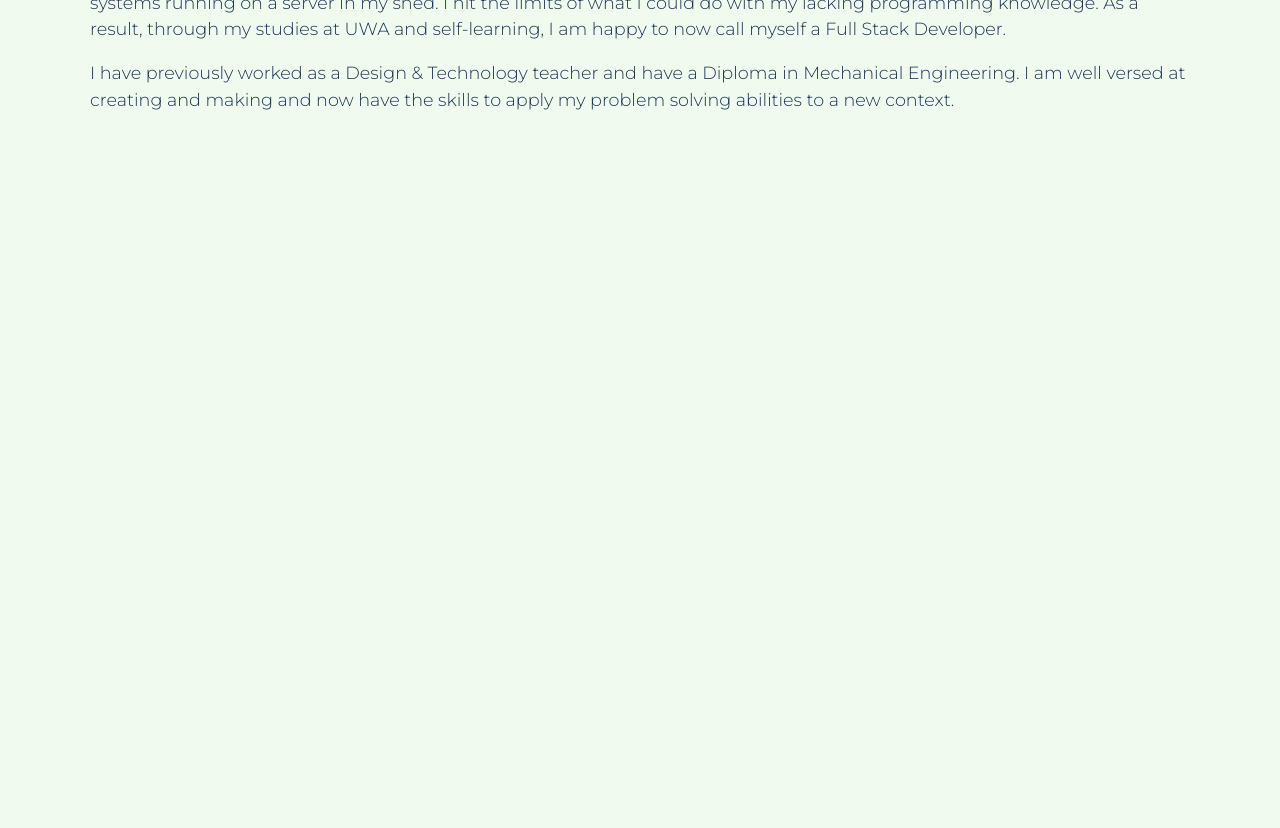
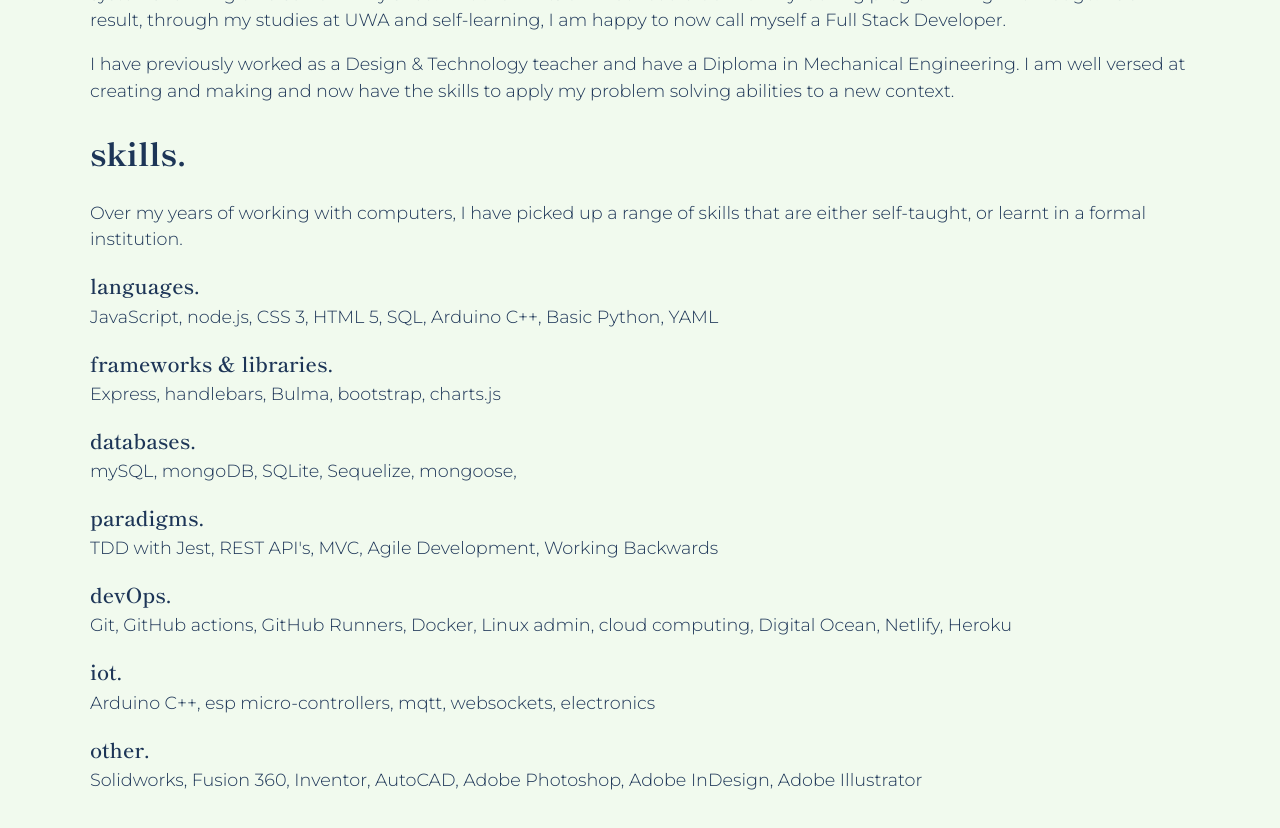
Before and after one commit to daveholst/portfolio-react, a React (Create React App) app: page / in a window 1280 px wide. Shown: the part 1100-1928 px from the top of the page. Before the commit the page ends 1249 px from the top, so only its background shows below. Built offline with nearby package versions, Linux system fonts and the light colour scheme; the HTML template or start-up script is replaced by a standard one.

Commit message:
sticky navbar functioning correctly, about h2 margins are now calculated

```diff
--- a/package.json
+++ b/package.json
@@ -8,6 +8,7 @@
     "@testing-library/react": "^11.1.0",
     "@testing-library/user-event": "^12.1.10",
     "gh-pages": "^3.2.3",
+    "prop-types": "^15.7.2",
     "react": "^17.0.2",
     "react-dom": "^17.0.2",
     "react-scripts": "4.0.3",
--- a/src/App.jsx
+++ b/src/App.jsx
@@ -1,22 +1,46 @@
+import React, { useState, useEffect } from 'react';
+
 import Header from './components/Header';
 import Hero from './components/Hero';
 import Navbar from './components/Navbar';
 import About from './components/About';
+import Skills from './components/Skills';
 
 import './app.css';
 import './styles/header.css';
 import './styles/hero.css';
 
 function App() {
+  // set a state to track Y axis/offset
+  const [navIsSticky, setNavIsSticky] = useState(false);
+
+  // bind event listener to state managment with useEffect hook
+  useEffect(() => {
+    // get navbar height
+    const navbarHeight = window.document.getElementById('navbar').clientHeight;
+    window.onscroll = () => {
+      console.log('pageYOffset', window.pageYOffset);
+      console.log('innerHeight', window.innerHeight);
+      if (window.pageYOffset >= window.innerHeight - navbarHeight) {
+        setNavIsSticky(true);
+      } else {
+        setNavIsSticky(false);
+      }
+      // setYOffset(window.pageYOffset);
+      console.log(window.pageYOffset);
+    };
+  }, []);
+
   return (
     <main>
       <section id="home" className="landing-page-container">
         <Header />
         <Hero />
-        <Navbar />
+        <Navbar navIsSticky={navIsSticky} />
       </section>
       <div className="page-content">
-        <About />
+        <About navIsSticky={navIsSticky} />
+        <Skills />
       </div>
     </main>
   );
--- a/src/components/About.jsx
+++ b/src/components/About.jsx
@@ -1,11 +1,20 @@
 import React from 'react';
-import '../styles/about.css';
+import PropTypes from 'prop-types';
 
-function About() {
+// import '../styles/about.css';
+
+function About({ navIsSticky }) {
   return (
     <section id="about-section">
       {/* <a className="anchor" id="about"> */}
-      <h2 id="about">about.</h2>
+      <h2
+        id="about"
+        style={{
+          marginTop: navIsSticky ? '7vh' : '2vh',
+        }}
+      >
+        about.
+      </h2>
       {/* </a> */}
       <p>
         I'm a 32 years old country kid with a passion for technology and the
@@ -36,4 +45,9 @@
   );
 }
 
+// add proptype to stop linter from yelling!
+About.propTypes = {
+  navIsSticky: PropTypes.bool,
+};
+
 export default About;
--- a/src/components/Navbar.jsx
+++ b/src/components/Navbar.jsx
@@ -1,9 +1,12 @@
-import React from 'react';
+import React, { useEffect, useState } from 'react';
+import PropTypes from 'prop-types';
 import '../styles/navbar.css';
 
-function Navbar() {
+function Navbar({ navIsSticky }) {
+  // const { navIsSticky } = props;
+
   return (
-    <nav id="navbar">
+    <nav className={navIsSticky ? 'sticky' : ''} id="navbar">
       <a href="#home"> ~/home </a>
       <a href="#about"> ~/about</a>
       <a href="#skills"> ~/skills</a>
@@ -14,4 +17,9 @@
   );
 }
 
+// add proptype to stop linter from yelling!
+Navbar.propTypes = {
+  navIsSticky: PropTypes.bool,
+};
+
 export default Navbar;
--- /dev/null
+++ b/src/components/Skills.jsx
@@ -0,0 +1,45 @@
+import React from 'react';
+// import '../styles/about.css';
+
+function Skills() {
+  return (
+    <section id="skills-section">
+      {/* <a className="anchor" id="skills" /> */}
+      <h2 id="skills">skills.</h2>
+      <p>
+        Over my years of working with computers, I have picked up a range of
+        skills that are either self-taught, or learnt in a formal institution.
+      </p>
+      <h3>languages.</h3>
+      <p className="no-top-p">
+        JavaScript, node.js, CSS 3, HTML 5, SQL, Arduino C++, Basic Python, YAML
+      </p>
+      <h3>frameworks & libraries.</h3>
+      <p className="no-top-p">
+        Express, handlebars, Bulma, bootstrap, charts.js
+      </p>
+      <h3>databases.</h3>
+      <p className="no-top-p">mySQL, mongoDB, SQLite, Sequelize, mongoose,</p>
+      <h3>paradigms.</h3>
+      <p className="no-top-p">
+        TDD with Jest, REST API's, MVC, Agile Development, Working Backwards
+      </p>
+      <h3>devOps.</h3>
+      <p className="no-top-p">
+        Git, GitHub actions, GitHub Runners, Docker, Linux admin, cloud
+        computing, Digital Ocean, Netlify, Heroku
+      </p>
+      <h3>iot.</h3>
+      <p className="no-top-p">
+        Arduino C++, esp micro-controllers, mqtt, websockets, electronics
+      </p>
+      <h3>other.</h3>
+      <p className="no-top-p">
+        Solidworks, Fusion 360, Inventor, AutoCAD, Adobe Photoshop, Adobe
+        InDesign, Adobe Illustrator
+      </p>
+    </section>
+  );
+}
+
+export default Skills;
--- a/src/styles/navbar.css
+++ b/src/styles/navbar.css
@@ -20,3 +20,15 @@
   padding: 1vh;
   text-decoration: none;
 }
+
+/* The sticky class is added to the navbar with JS when it reaches its scroll position */
+.sticky {
+  position: fixed;
+  top: 0;
+  width: 100%;
+}
+
+/* Add some top padding to the page content to prevent sudden quick movement (as the navigation bar gets a new position at the top of the page (position:fixed and top:0) */
+.sticky + .content {
+  padding-top: var(--nav-bar-height);
+}
```
Also changed, not shown: src/utils/stickycalc.js (added), 2 other files (tests, documents, lock files or other folders).
